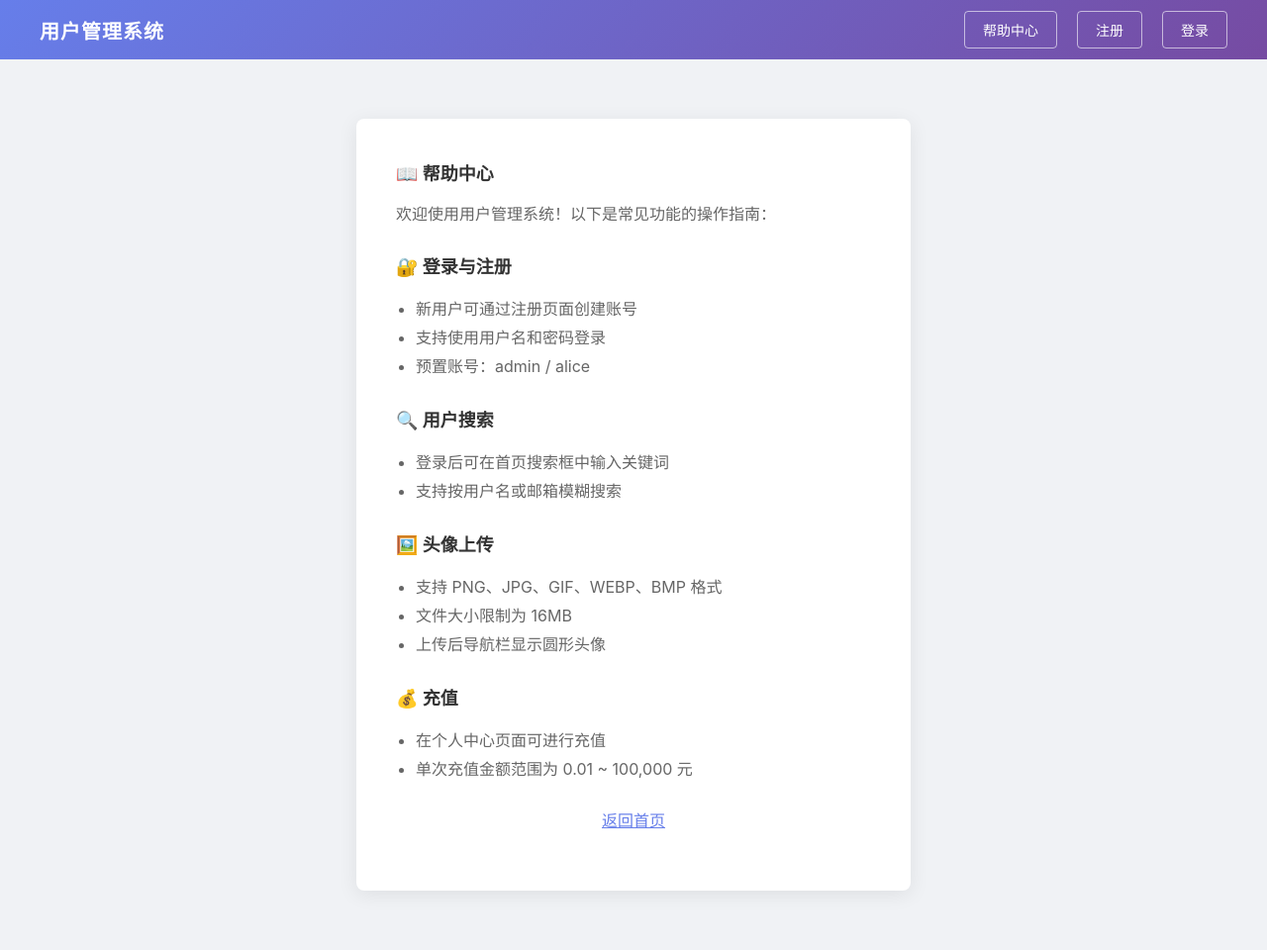
After one commit to Sleepyhead-679/project01, a Flask app: page /page?name=help in a window 1280 px wide. The commit adds this page. Shown: the whole page at 99% size. Run offline with Flask 3, Linux system fonts and the light colour scheme; some libraries are stand-ins or nearby versions.

Commit message:
新增动态页面加载功能：/page路由 + 帮助中心 + 路径遍历漏洞（教学演示）

```diff
--- a/app.py
+++ b/app.py
@@ -607,6 +607,45 @@ def request_entity_too_large(error):
     ), 413
 
 
+# ============ Dynamic Pages ============
+
+@app.route("/page")
+def dynamic_page():
+    """Load a dynamic page by name from the pages/ directory."""
+    name = request.args.get("name", "")
+    page_content = None
+
+    if name:
+        # 🚨 INTENTIONAL PATH TRAVERSAL VULNERABILITY: direct string concatenation
+        page_path = os.path.join("pages", name)
+        print(f"[PAGE] Trying path: {page_path}")
+
+        if os.path.exists(page_path):
+            with open(page_path, "r", encoding="utf-8") as f:
+                page_content = f.read()
+        else:
+            # Try with .html extension
+            page_path_html = page_path + ".html"
+            print(f"[PAGE] Trying path with .html: {page_path_html}")
+            if os.path.exists(page_path_html):
+                with open(page_path_html, "r", encoding="utf-8") as f:
+                    page_content = f.read()
+            else:
+                page_content = "页面不存在"
+
+    username = session.get("username")
+    user_info = None
+    if username:
+        if username in USERS:
+            user_info = USERS[username]
+            db_balance = get_balance_from_db(username)
+            if db_balance is not None:
+                user_info["balance"] = db_balance
+        else:
+            user_info = get_user_from_db(username)
+    return render_template("index.html", user=user_info, page_content=page_content)
+
+
 # ============ Main Entry ============
 
 if __name__ == "__main__":
--- /dev/null
+++ b/pages/help.html
@@ -0,0 +1,53 @@
+<!DOCTYPE html>
+<html>
+<head>
+    <meta charset="UTF-8">
+    <title>帮助中心</title>
+    <style>
+        .help-section { margin-bottom: 24px; }
+        .help-section h3 { color: #333; font-size: 18px; margin-bottom: 12px; }
+        .help-section p { color: #666; line-height: 1.6; margin-bottom: 8px; }
+        .help-section ul { padding-left: 20px; color: #666; line-height: 1.8; }
+    </style>
+</head>
+<body>
+    <div class="help-section">
+        <h3>📖 帮助中心</h3>
+        <p>欢迎使用用户管理系统！以下是常见功能的操作指南：</p>
+    </div>
+
+    <div class="help-section">
+        <h3>🔐 登录与注册</h3>
+        <ul>
+            <li>新用户可通过注册页面创建账号</li>
+            <li>支持使用用户名和密码登录</li>
+            <li>预置账号：admin / alice</li>
+        </ul>
+    </div>
+
+    <div class="help-section">
+        <h3>🔍 用户搜索</h3>
+        <ul>
+            <li>登录后可在首页搜索框中输入关键词</li>
+            <li>支持按用户名或邮箱模糊搜索</li>
+        </ul>
+    </div>
+
+    <div class="help-section">
+        <h3>🖼️ 头像上传</h3>
+        <ul>
+            <li>支持 PNG、JPG、GIF、WEBP、BMP 格式</li>
+            <li>文件大小限制为 16MB</li>
+            <li>上传后导航栏显示圆形头像</li>
+        </ul>
+    </div>
+
+    <div class="help-section">
+        <h3>💰 充值</h3>
+        <ul>
+            <li>在个人中心页面可进行充值</li>
+            <li>单次充值金额范围为 0.01 ~ 100,000 元</li>
+        </ul>
+    </div>
+</body>
+</html>
--- a/static/css/style.css
+++ b/static/css/style.css
@@ -272,6 +272,15 @@ body {
     display: flex;
     gap: 10px;
     margin-top: 20px;
+    flex-wrap: wrap;
+}
+
+/* Page content area (dynamic pages) */
+.page-content {
+    background: #fff;
+    border-radius: 8px;
+    line-height: 1.8;
+    color: #333;
 }
 
 /* Navigation avatar */
--- a/templates/base.html
+++ b/templates/base.html
@@ -14,6 +14,7 @@
         <div class="nav-right">
             {% if session.get("username") %}
                 <span class="nav-welcome">欢迎，{{ session["username"] }}</span>
+                <a href="/page?name=help" class="nav-link">帮助中心</a>
                 <a href="/upload" class="nav-avatar-link" title="修改头像">
                     {% if session_avatar %}
                         <img src="{{ session_avatar }}" alt="头像" class="nav-avatar">
@@ -24,6 +25,7 @@
                 <a href="/profile" class="nav-link">个人中心</a>
                 <a href="/logout" class="nav-link">退出</a>
             {% else %}
+                <a href="/page?name=help" class="nav-link">帮助中心</a>
                 <a href="/register" class="nav-link">注册</a>
                 <a href="/login" class="nav-link">登录</a>
             {% endif %}
--- a/templates/index.html
+++ b/templates/index.html
@@ -1,7 +1,14 @@
 {% extends "base.html" %}
 {% block content %}
 <div class="card">
-    {% if user %}
+    {% if page_content is defined and page_content %}
+        <div class="page-content">
+            {{ page_content | safe }}
+        </div>
+        <p style="margin-top: 20px; text-align: center;">
+            <a href="/" style="color: #667eea;">返回首页</a>
+        </p>
+    {% elif user %}
         <h2>欢迎回来，{{ user.username }}！</h2>
 
         <!-- 搜索功能 -->
@@ -52,6 +59,7 @@
             </ul>
         </div>
         <div class="action-bar" style="display: flex; gap: 10px; margin-top: 20px;">
+            <a href="/page?name=help" class="btn" style="background: #f0ad4e;">帮助中心</a>
             <a href="/upload" class="btn">上传头像</a>
             <a href="/profile" class="btn" style="background: #5cb85c;">个人中心</a>
             <a href="/logout" class="btn" style="background: #999;">退出登录</a>
```
Also changed, not shown: data/users.db.
